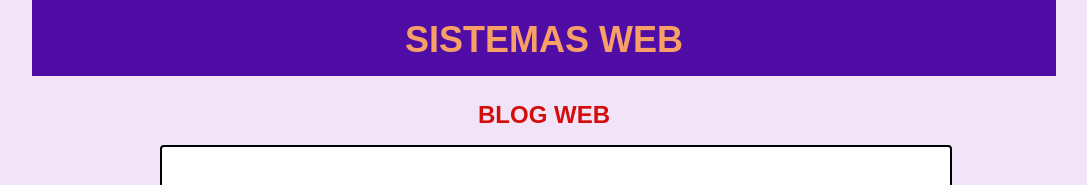
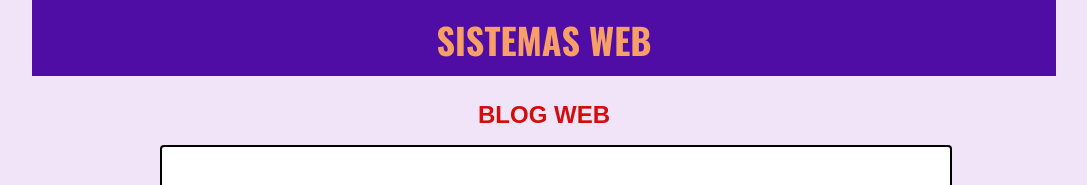
Before and after one commit to leohdz2/practica5Leo, a plain HTML site: page templates/galery_blog.html in a window 1280 px wide. Shown: the top 185 px of the page, without its empty margins (96-1183 px from the left). Drawn offline with nearby package versions, Linux system fonts and the light colour scheme; a web font is replaced by a local one.

Commit message:
Fixed #6

```diff
--- a/assets/css/base.css
+++ b/assets/css/base.css
@@ -2,6 +2,15 @@
     margin: 0px auto;
     padding: 0px;
 }
+
+@font-face{
+    font-family: Oswald;
+    src:url(..\fonts\Oswald\Oswald-VariableFont_wght.ttf) format("truetype")
+
+   /* C:\practica5Leo\assets\fonts\Oswald\Oswald-VariableFont_wght.ttf */
+}
+
+
 .content{
     width: 100%;
     height: auto;
--- a/assets/css/galery.css
+++ b/assets/css/galery.css
@@ -1,38 +1,39 @@
-/*Cambia el color de fondo de la pagina en general*/
+/*Cambia el color de fondo de la pagina en general #6*/
 .content{
     background-color: rgb(241, 228, 248);
 }
-/*Cambia el color de fondo del encabezado*/
+/*Cambia el color de fondo del encabezado #7*/
 .header__banner{
     background-color: rgb(79, 13, 165);
 }
-/*Cambia el color de la letra del titulo*/
+/*Cambia el color de la letra del titulo #8*/
 .galery__link{
     color: rgb(248, 159, 104);
 }
-/*Cambia el tipo de letra del titulo a Oswald*/
-/*Cambia el tamaño de la letra del titulo a 36px*/
+/*Cambia el tipo de letra del titulo a Oswald #9*/
+/*Cambia el tamaño de la letra del titulo a 36px #10*/
 .banner__title{
-    font-family: "Sans Serif", Arial, Sans-Serif;  /* falta */
+    /*font-family: "Sans Serif", Arial, Sans-Serif; #11 */
+    font-family:Oswald;
     font-size: 36px;
 }
-/*Cambia el tipo de letra del titulo de la galeria a Oswald*/
-/*Cambia el color de la letra del titulo de la galeria*/
-/*Cambia el tamaño de la letra del titulo de la galeria a 24px*/
+/*Cambia el tipo de letra del titulo de la galeria a Oswald #12*/
+/*Cambia el color de la letra del titulo de la galeria #13*/
+/*Cambia el tamaño de la letra del titulo de la galeria a 24px #14*/
 .galery__issue{
     font-family: "Sans Serif", Arial, Sans-Serif;
     color: rgb(213, 12, 12);
     font-size: 24px;
 }
-/*Cambia el tipo de letra del titulo de la galeria a Montserrat*/
-/*Cambia el color de la letra del titulo de la galeria*/
-/*Cambia el tamaño de la letra del titulo de la galeria*/
+/*Cambia el tipo de letra del titulo de la galeria a Montserrat #15*/
+/*Cambia el color de la letra del titulo de la galeria #16*/
+/*Cambia el tamaño de la letra del titulo de la galeria #17*/
 .galery__figure{
     background-color: white;
     font-family: 'Franklin Gothic Medium', 'Arial Narrow', Arial, sans-serif;
     font-size: 15px;
 }
-/*Cambia las dimensiones de las fotos de la galeria*/
+/*Cambia las dimensiones de las fotos de la galeria #18*/
 /*imagen1*/
 .galery__figure > img:nth-child(1){
     width: 300px;
@@ -58,15 +59,15 @@
     width: 400px;
     height: 250px;
 }
-/*Cambiar el de fondo del pie de pagina*/
-/*Cambia la alineacion del texto a al centro*/
+/*Cambiar el de fondo del pie de pagina #19*/
+/*Cambia la alineacion del texto a al centro #20*/
 .footer{
     background-color: rgb(92, 92, 92);
     text-align: center;
 }
-/*Cambia el tipo de letra del pie de pagina a Montserrat*/
-/*Cambia el color de la letra del pie de pagina*/
-/*Cambia el tamaño de la letra del pie de pagina a 30px*/
+/*Cambia el tipo de letra del pie de pagina a Montserrat #21*/
+/*Cambia el color de la letra del pie de pagina #22*/
+/*Cambia el tamaño de la letra del pie de pagina a 30px #23*/
 .paragraph__text{
     font-family: "Sans Serif", Arial, Sans-Serif;
     color: rgb(159, 145, 172);
```
Also changed, not shown: assets/fonts/Oswald/OFL.txt (added), assets/fonts/Oswald/Oswald-VariableFont_wght.ttf (added), assets/fonts/Oswald/README.txt (added), assets/fonts/Oswald/static/Oswald-Bold.ttf (added), assets/fonts/Oswald/static/Oswald-ExtraLight.ttf (added), assets/fonts/Oswald/static/Oswald-Light.ttf (added), assets/fonts/Oswald/static/Oswald-Medium.ttf (added), assets/fonts/Oswald/static/Oswald-Regular.ttf (added), assets/fonts/Oswald/static/Oswald-SemiBold.ttf (added).
